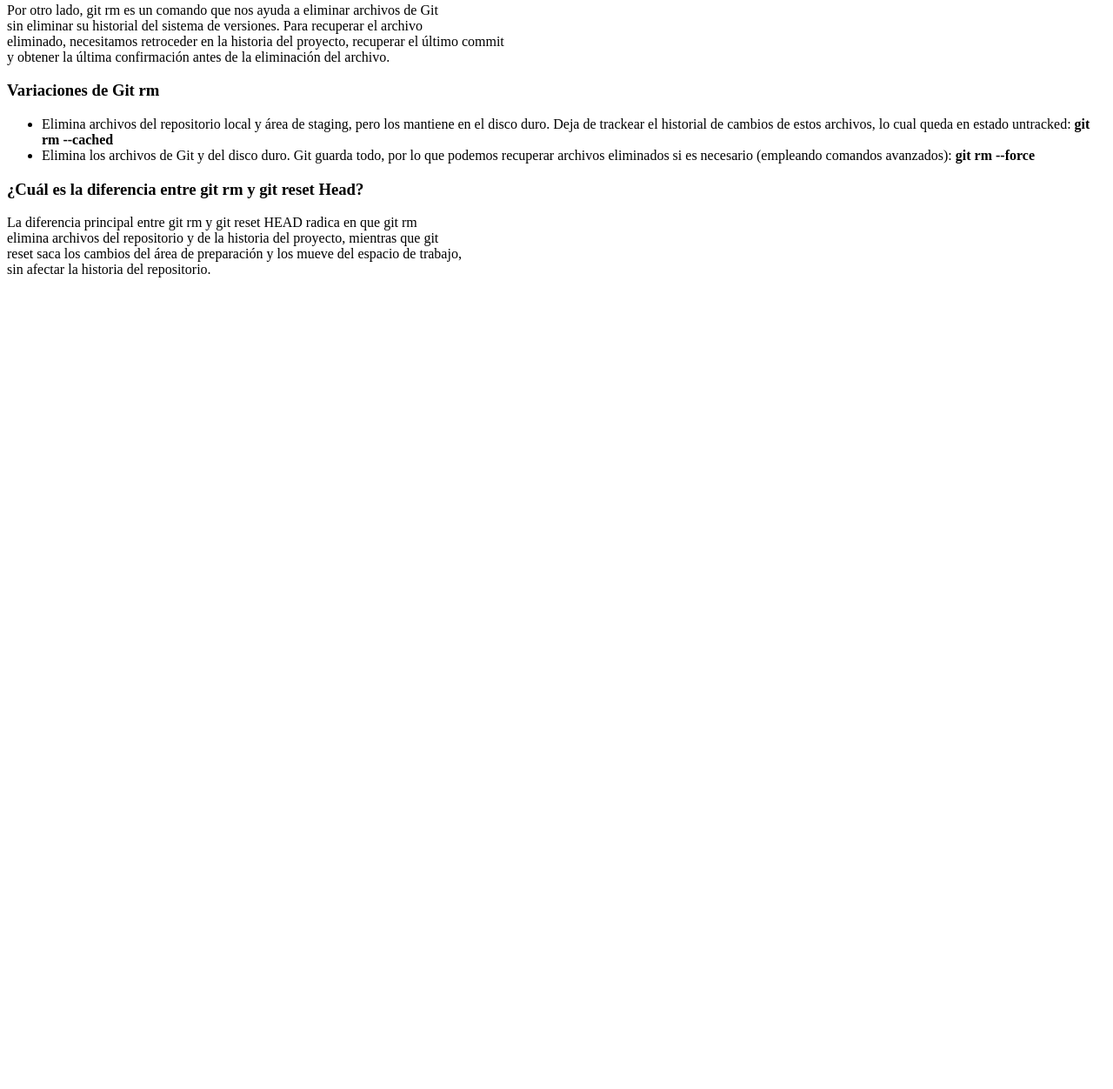
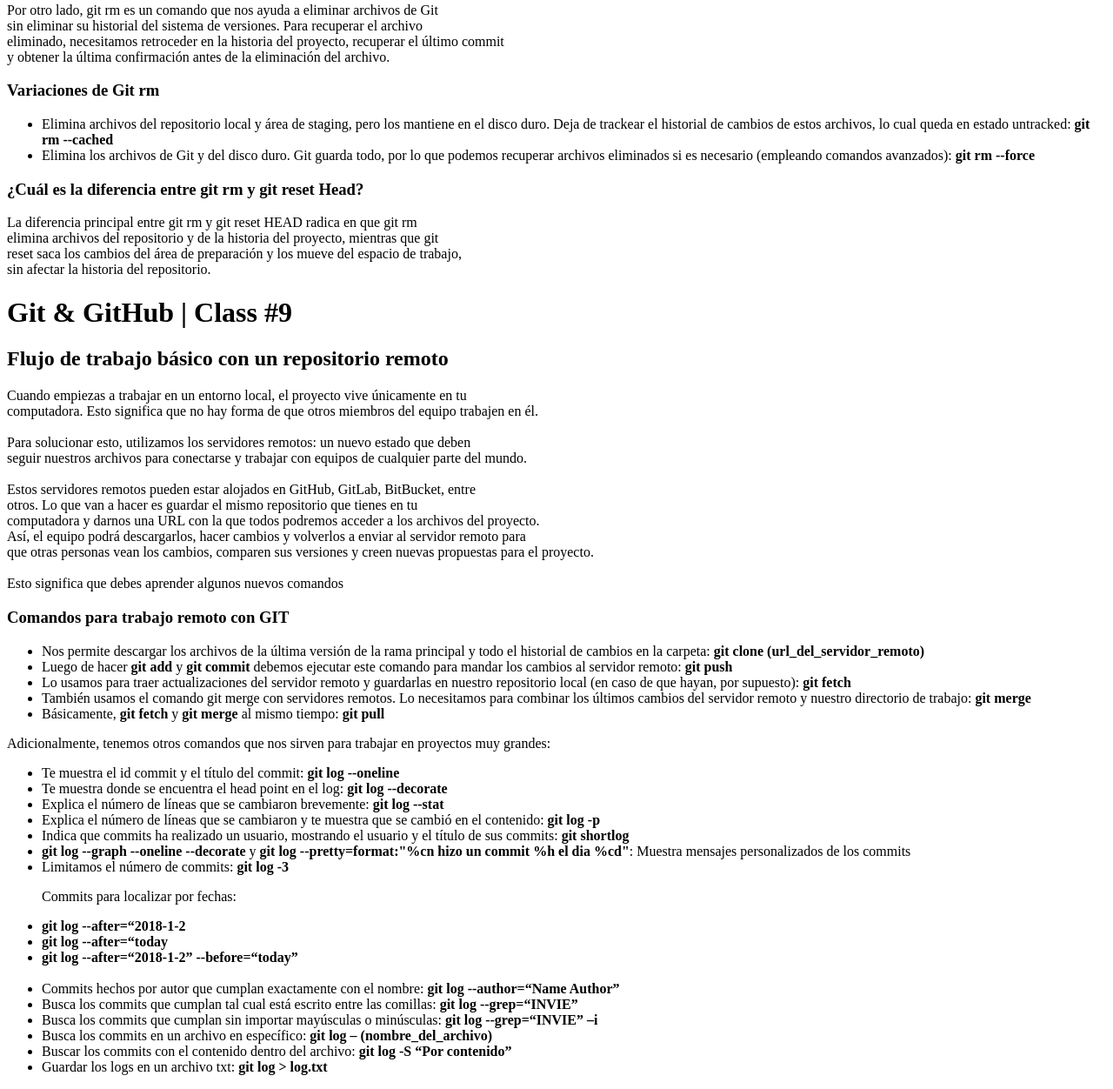
Before and after one commit to JimmyR8/git-github, a plain HTML site: page index.html in a window 1280 px wide. Shown: the part 6757-8009 px from the top of the page at 87% size. Before the commit the page ends 7092 px from the top, so only its background shows below. Drawn offline with Linux system fonts and the light colour scheme.

Commit message:
Class #9 ✅

```diff
--- a/index.html
+++ b/index.html
@@ -416,10 +416,10 @@
 
     <h3>Variaciones de Git Reset</h3>
         <ul>
-            <li>Borra el historial y los registros de Git de commits anteriores, pero guarda los cambios en Staging para aplicar las últimas actualizaciones a un nuevo commit: <b>git reset --soft</b></li>
-            <li>Deshace todo, absolutamente todo. Toda la información de los commits y del área de staging se elimina del historial: <b>git reset --hard</b></li>
-            <li>Borra todo, exactamente todo. Toda la información de los commits y del área de staging se elimina del historial.: <b>git reset --mixed</b></li>
-            <li>El comando git reset saca archivos del área de staging sin borrarlos ni realizar otras acciones. Esto impide que los últimos cambios en estos archivos se envíen al último commit. Podemos incluirlos de nuevo en staging con git add si cambiamos de opinión <b>git reset HEAD</b></li>
+            <li>Borra el historial y los registros de Git de commits anteriores, pero guarda los cambios en Staging para aplicar las últimas actualizaciones a un nuevo commit: <b>git reset --soft</b> </li>
+            <li>Deshace todo, absolutamente todo. Toda la información de los commits y del área de staging se elimina del historial: <b>git reset --hard</b> </li>
+            <li>Borra todo, exactamente todo. Toda la información de los commits y del área de staging se elimina del historial.: <b>git reset --mixed</b> </li>
+            <li>El comando git reset saca archivos del área de staging sin borrarlos ni realizar otras acciones. Esto impide que los últimos cambios en estos archivos se envíen al último commit. Podemos incluirlos de nuevo en staging con git add si cambiamos de opinión <b>git reset HEAD</b> </li>
         </ul>
 
     <h3>¿Qué es git reset HEAD?</h3>
@@ -440,8 +440,8 @@
 
     <h3>Variaciones de Git rm</h3>
         <ul>
-            <li>Elimina archivos del repositorio local y área de staging, pero los mantiene en el disco duro. Deja de trackear el historial de cambios de estos archivos, lo cual queda en estado untracked: <b>git rm --cached</b></li>
-            <li>Elimina los archivos de Git y del disco duro. Git guarda todo, por lo que podemos recuperar archivos eliminados si es necesario (empleando comandos avanzados): <b>git rm --force</b></li>
+            <li>Elimina archivos del repositorio local y área de staging, pero los mantiene en el disco duro. Deja de trackear el historial de cambios de estos archivos, lo cual queda en estado untracked: <b>git rm --cached</b> </li>
+            <li>Elimina los archivos de Git y del disco duro. Git guarda todo, por lo que podemos recuperar archivos eliminados si es necesario (empleando comandos avanzados): <b>git rm --force</b> </li>
         </ul>
 
     <h3>¿Cuál es la diferencia entre git rm y git reset Head?</h3>
@@ -451,5 +451,61 @@
             reset saca los cambios del área de preparación y los mueve del espacio de trabajo, <br>
             sin afectar la historia del repositorio.
         </p>
+
+    <h1>Git & GitHub | Class #9</h1>
+
+    <h2>Flujo de trabajo básico con un repositorio remoto</h2>
+        <p>
+            Cuando empiezas a trabajar en un entorno local, el proyecto vive únicamente en tu<br>
+            computadora. Esto significa que no hay forma de que otros miembros del equipo trabajen en él.<br><br>
+
+            Para solucionar esto, utilizamos los servidores remotos: un nuevo estado que deben<br>
+            seguir nuestros archivos para conectarse y trabajar con equipos de cualquier parte del mundo.<br><br>
+
+            Estos servidores remotos pueden estar alojados en GitHub, GitLab, BitBucket, entre<br>
+            otros. Lo que van a hacer es guardar el mismo repositorio que tienes en tu<br>
+            computadora y darnos una URL con la que todos podremos acceder a los archivos del proyecto.<br>
+            Así, el equipo podrá descargarlos, hacer cambios y volverlos a enviar al servidor remoto para<br>
+            que otras personas vean los cambios, comparen sus versiones y creen nuevas propuestas para el proyecto.<br><br>
+
+            Esto significa que debes aprender algunos nuevos comandos
+        </p>
+
+    <h3>Comandos para trabajo remoto con GIT</h3>
+        <ul>
+            <li>Nos permite descargar los archivos de la última versión de la rama principal y todo el historial de cambios en la carpeta: <b>git clone (url_del_servidor_remoto)</b> </li>
+            <li>Luego de hacer <b>git add</b> y <b>git commit</b> debemos ejecutar este comando para mandar los cambios al servidor remoto: <b>git push</b> </li>
+            <li>Lo usamos para traer actualizaciones del servidor remoto y guardarlas en nuestro repositorio local (en caso de que hayan, por supuesto): <b>git fetch</b> </li>
+            <li>También usamos el comando git merge con servidores remotos. Lo necesitamos para combinar los últimos cambios del servidor remoto y nuestro directorio de trabajo: <b>git merge</b> </li>
+            <li>Básicamente, <b>git fetch</b> y <b>git merge</b> al mismo tiempo: <b>git pull</b> </li>
+        </ul>
+
+        <p>
+            Adicionalmente, tenemos otros comandos que nos sirven para trabajar en proyectos muy grandes:
+        </p>
+
+        <ul>
+            <li>Te muestra el id commit y el título del commit: <b>git log --oneline</b> </li>
+            <li>Te muestra donde se encuentra el head point en el log: <b>git log --decorate</b> </li>
+            <li>Explica el número de líneas que se cambiaron brevemente: <b>git log --stat</b> </li>
+            <li>Explica el número de líneas que se cambiaron y te muestra que se cambió en el contenido: <b>git log -p</b> </li>
+            <li>Indica que commits ha realizado un usuario, mostrando el usuario y el título de sus commits: <b>git shortlog</b> </li>
+            <li> <b>git log --graph --oneline --decorate</b> y <b>git log --pretty=format:"%cn hizo un commit %h el dia %cd"</b>: Muestra mensajes personalizados de los commits</li>
+            <li>Limitamos el número de commits: <b>git log -3</b> </li>
+            <p>
+                Commits para localizar por fechas:
+            </p>
+            <li> <b>git log --after=“2018-1-2</b> </li>
+            <li> <b>git log --after=“today</b> </li>
+            <li> <b>git log --after=“2018-1-2” --before=“today”</b> </li> <br>
+            <li>Commits hechos por autor que cumplan exactamente con el nombre: <b>git log --author=“Name Author”</b> </li>
+            <li>Busca los commits que cumplan tal cual está escrito entre las comillas: <b>git log --grep=“INVIE”</b> </li>
+            <li>Busca los commits que cumplan sin importar mayúsculas o minúsculas: <b>git log --grep=“INVIE” –i</b> </li>
+            <li>Busca los commits en un archivo en específico: <b>git log – (nombre_del_archivo)</b> </li>
+            <li>Buscar los commits con el contenido dentro del archivo: <b>git log -S “Por contenido”</b> </li>
+            <li>Guardar los logs en un archivo txt: <b>git log > log.txt</b> </li>
+        </ul>
+
+
 </body>
 </html>
```
